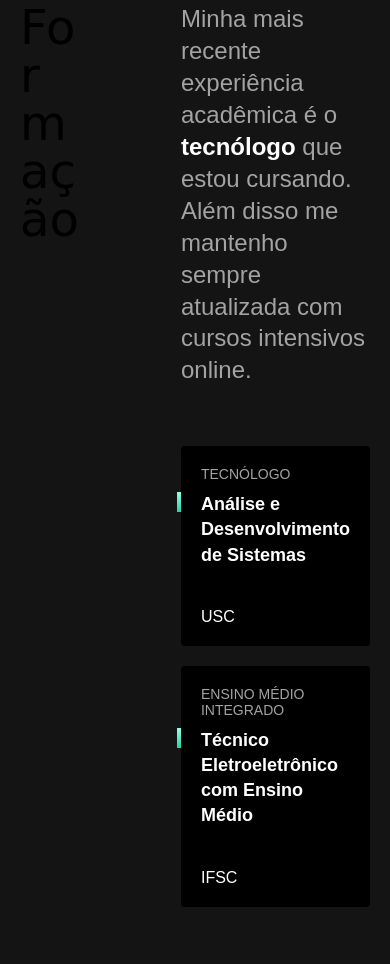
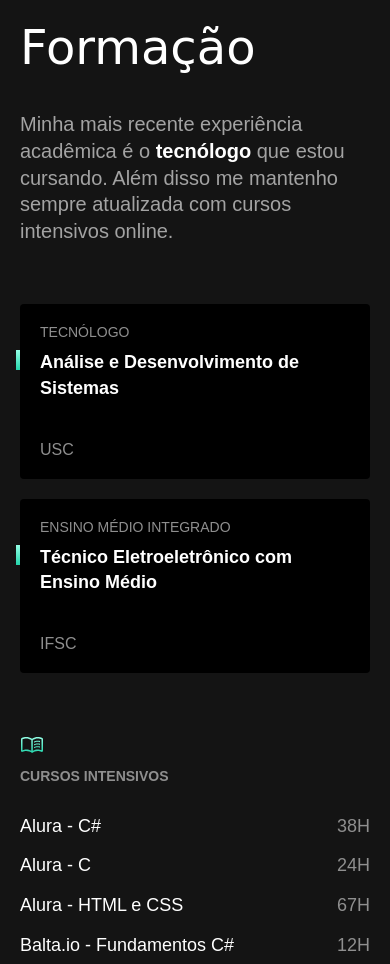
Before and after one commit to maahbatistaa/Portifolio, a plain HTML site: page index.html in a window 390 px wide. Shown: the part 1568-2532 px from the top of the page. Drawn offline with Linux system fonts and the light colour scheme.

Commit message:
formacao

```diff
--- a/css/formacao.css
+++ b/css/formacao.css
@@ -2,17 +2,31 @@
   background: #141414;
   color: #FFFFFF;
 }
+
 .formacao-container {
   max-width: 1200px;
-  padding: 40px 20px;
+  padding: 120px 20px;
   margin: 0 auto;
   display: grid;
   grid-template-columns: 1fr 2fr;
   gap: 100px;
+  position: relative;
+}
+
+.formacao-container::after{
+  content: '';
+  display: block;
+  width: 130px;
+  height: 100px;
+  background: url('../img/detalhe.svg') no-repeat center;
+  position: absolute;
+  bottom: -50px;
+  left: 20px;
 }
 
 .formacao .subtitulo {
   color: #000000;
+  max-width: 5ch;
 }
 
 .formacao-texto {
@@ -98,3 +112,36 @@ color: #a3a3a3;
   left: -32px;
   top: -4px;
 }
+
+.formacao-extra li {
+  font-size: 1.125rem;
+  line-height: 1.1;
+  margin-bottom: 20px;
+}
+
+.formacao span {
+  color: #8f8f8f;
+}
+
+.cursos li {
+  display: flex;
+  justify-content: space-between;
+}
+
+@media (max-width: 800px) {
+  .formacao-container {
+    grid-template-columns: 1fr;
+    padding: 60px 20px;
+    gap: 40px;
+  }
+  .formacao .subtitulo {
+    color: #FFFFFF;
+  }
+  .formacao-texto {
+    font-size: 1.25rem;
+  }
+  .formacao-extra h3::before {
+    position: initial;
+    margin-bottom: 10px;
+  }
+}
--- a/css/global.css
+++ b/css/global.css
@@ -37,7 +37,6 @@ img {
   .subtitulo {
     font-size: 3rem;
     text-transform: capitalize;
-    max-width: initial;
-
+    max-width: initial !important;
   }
 }
```
